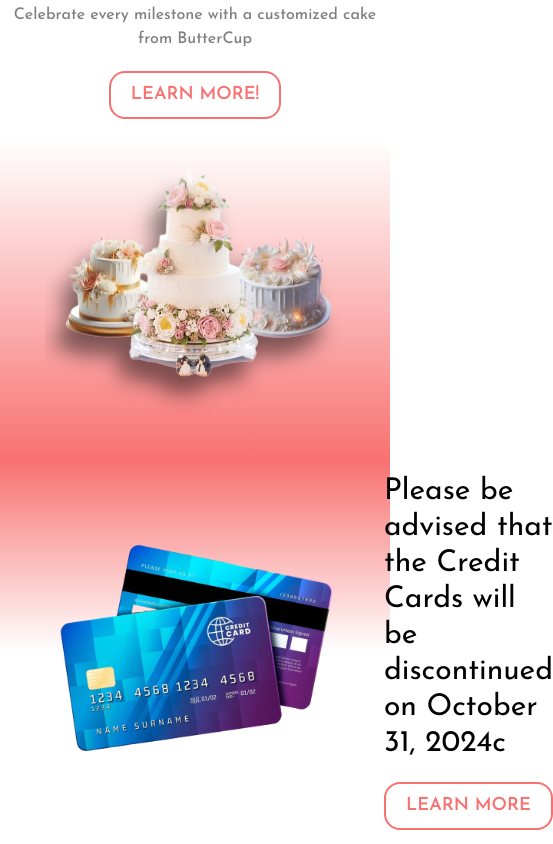
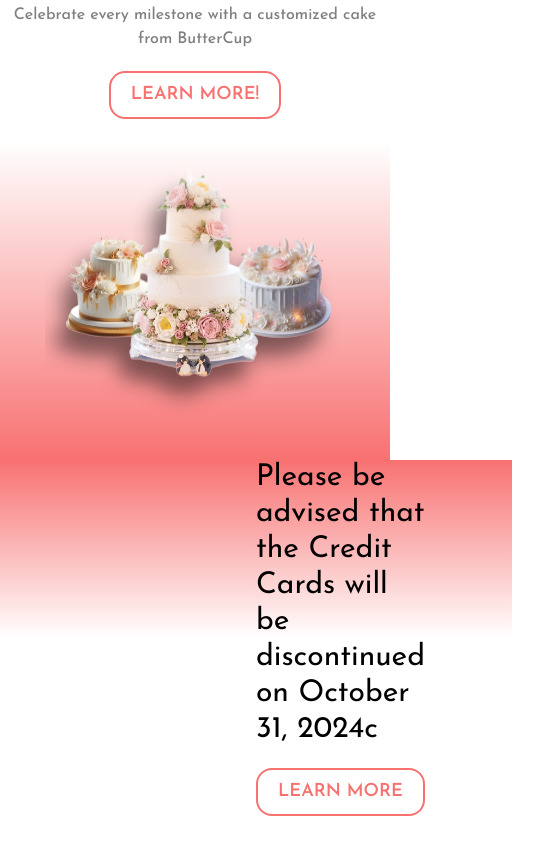
Before and after one commit to AdieDev0/BakeShop-Static, a React (Vite) app in the folder cake/: page / in a window 390 px wide. Shown: the part 2966-3810 px from the top of the page, 553 px wide, since content can reach past the window. After the commit the page ends 3782 px from the top, so only its background shows below. Built offline with nearby package versions, Linux system fonts and the light colour scheme; a web font is replaced by a local one.

Commit message:
Add framer motion and responsive

```diff
--- a/cake/src/Components/CreditCards.jsx
+++ b/cake/src/Components/CreditCards.jsx
@@ -2,7 +2,7 @@
 import Bcards from "../assets/No Background PNG/CreditCards.png";
 const CreditCards = () => {
   return (
-    <div className="bg-gradient-to-b from-red-400 via-white to-white">
+    <div className="bg-gradient-to-b from-red-400 via-white to-white px-64 w-full h-auto">
       <div className="flex justify-between items-center">
         <img src={Bcards} alt="/" className="w-96" />
         <div className="w-96">
```
